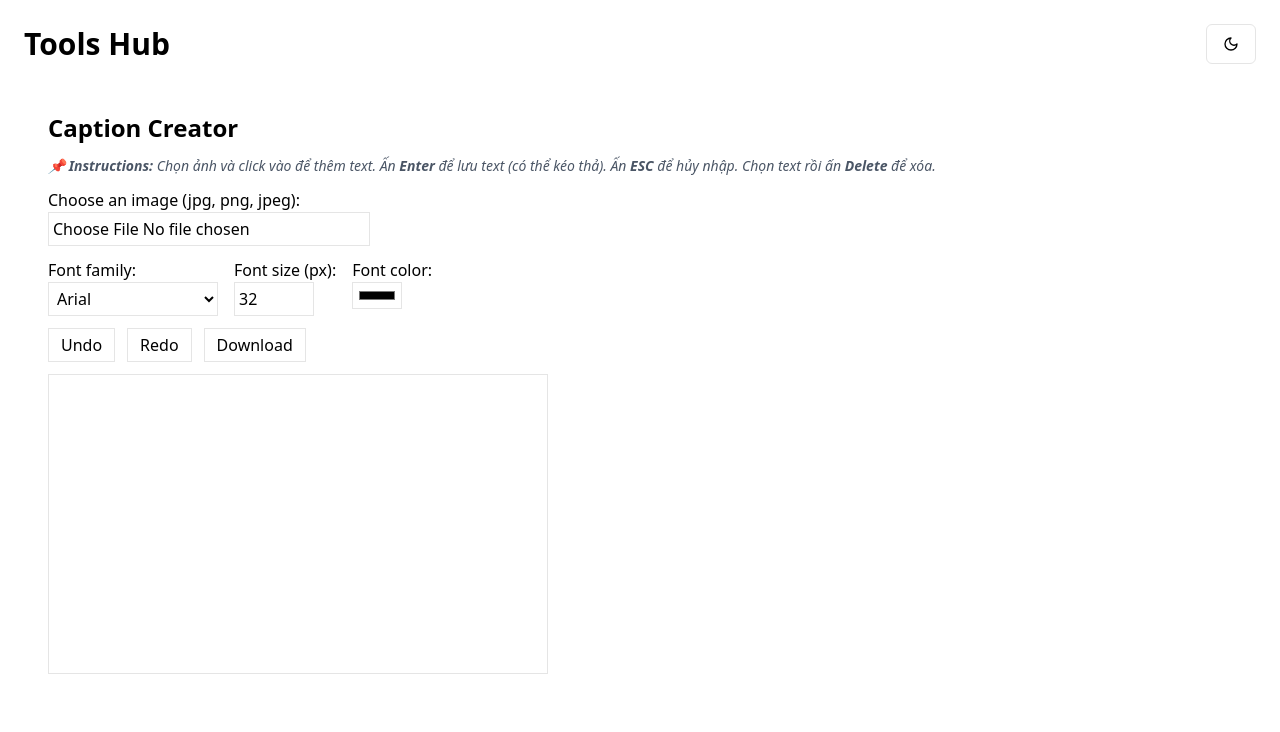
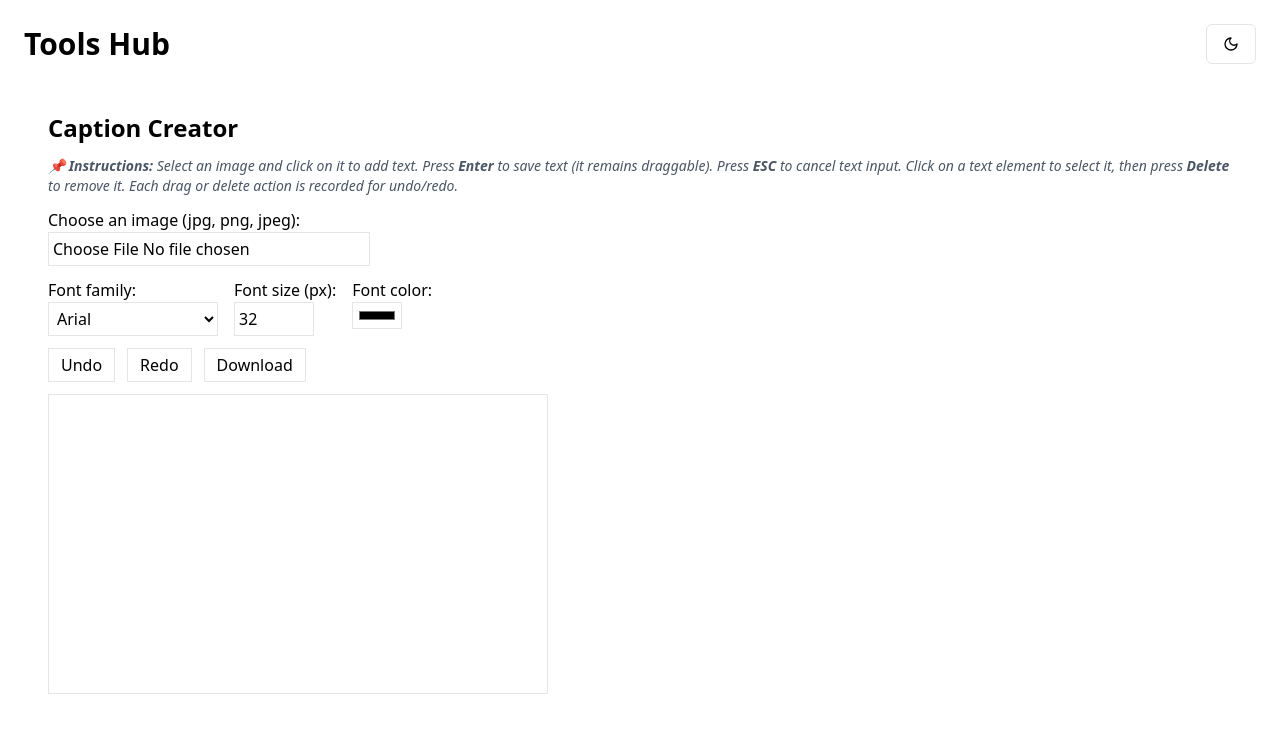
Before and after one commit to huynq55-v2/tools-hub, a React (Vite) app: page /caption-creator in a window 1280 px wide. Shown: the top 732 px of the page. Built offline with nearby package versions, Linux system fonts and the light colour scheme; the HTML template or start-up script is replaced by a standard one.

Commit message:
Update instructions in CaptionCreator for clarity and added functionality

```diff
--- a/src/CaptionCreator.tsx
+++ b/src/CaptionCreator.tsx
@@ -242,7 +242,11 @@ export default function CaptionCreator() {
       <div className="container">
         <h2 className="mb-3 text-2xl font-bold">Caption Creator</h2>
         <div id="hint" className="mb-3 text-sm text-gray-600 italic">
-          📌 <b>Instructions:</b> Chọn ảnh và click vào để thêm text. Ấn <b>Enter</b> để lưu text (có thể kéo thả). Ấn <b>ESC</b> để hủy nhập. Chọn text rồi ấn <b>Delete</b> để xóa.
+          📌 <b>Instructions:</b> Select an image and click on it to add text.
+          Press <b>Enter</b> to save text (it remains draggable).
+          Press <b>ESC</b> to cancel text input.
+          Click on a text element to select it, then press <b>Delete</b> to remove it.
+          Each drag or delete action is recorded for undo/redo.
         </div>
         <div className="mb-3">
           <label htmlFor="imageLoader" className="block font-medium">
```
